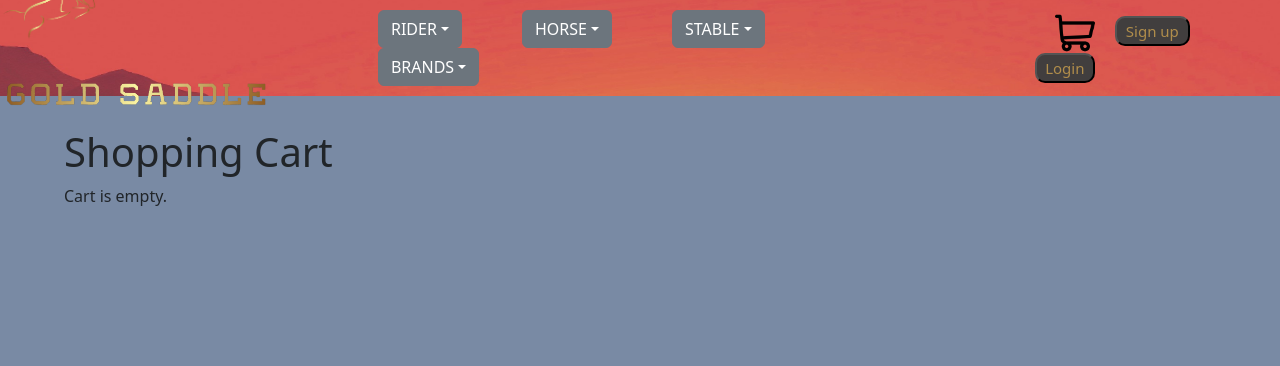
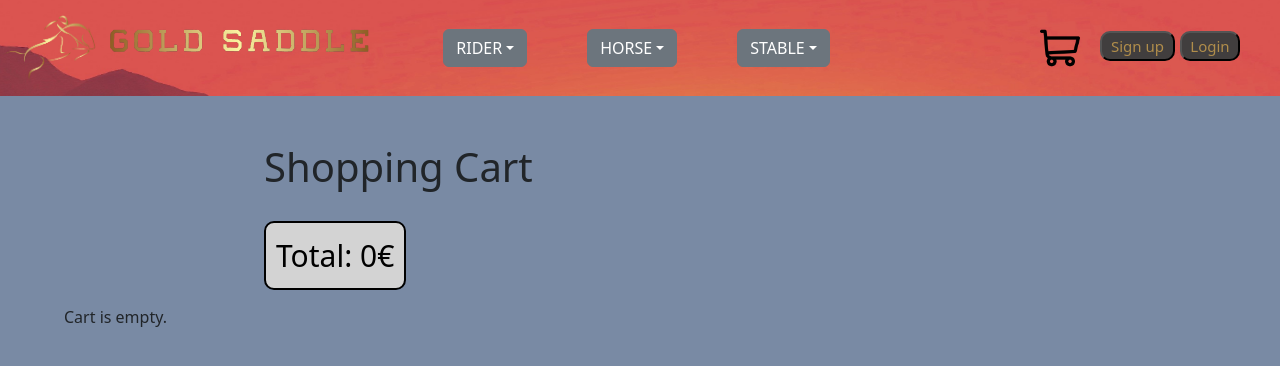
Before and after one commit to HenryNasci/DWeb_Trab_Final, a React (Create React App) app: page /Cart in a window 1280 px wide. Shown: the top 366 px of the page. Built offline with nearby package versions, Linux system fonts and the light colour scheme.

Commit message:
cart css e js

```diff
--- a/src/Components/Header.js
+++ b/src/Components/Header.js
@@ -75,19 +75,7 @@ function Header({ handleGetCategoria }) {
             <Dropdown.Item onClick={() => handleGetCategoria("Brooms")}>Brooms</Dropdown.Item>
           </Dropdown.Menu>
         </Dropdown>
-        <Dropdown className="dropdownMainPage">
-          <Dropdown.Toggle id="dropdown-button-dark-example1" variant="secondary">
-            BRANDS
-          </Dropdown.Toggle>
 
-          <Dropdown.Menu>
-            <Dropdown.Item onClick={() => handleGetCategoria("Horze")}>Horze</Dropdown.Item>
-            <Dropdown.Item onClick={() => handleGetCategoria("Jumpin")}>Jumpin</Dropdown.Item>
-            <Dropdown.Item onClick={() => handleGetCategoria("Kingsland")}>Kingsland</Dropdown.Item>
-            <Dropdown.Item onClick={() => handleGetCategoria("Harcour")}>Harcour</Dropdown.Item>
-            <Dropdown.Item onClick={() => handleGetCategoria("Eskadron")}>Veredus</Dropdown.Item>
-          </Dropdown.Menu>
-        </Dropdown>
       </div>
       <div className="btnLog">
         <img className="imgShoppingCart" alt="Imagem do carrinho de compras" src={shopping_cart} onClick={handleOnClickToCart} />
--- a/src/app/Cart.css
+++ b/src/app/Cart.css
@@ -5,18 +5,45 @@
 }
 
 .bodyCart {
-
+    margin: 0px auto;
     background-color: #798aa4;
     width: 100%;
     padding-top: 10%;
+    padding-bottom: 10%;
     padding-left: 5%;
+}
+
+.butRemove {
+    background-color: #d3d3d3;
+    border: 2px solid black;
+    color: black;
+    margin-top: 10px;
+    margin-left: 20%;
+    padding: 4px 8px;
+    text-align: center;
+    text-decoration: none;
+    font-size: 16px;
+    float: left;
+}
+
+.butRemove:hover {
+    background-color: #ff0000;
+    color: #FFF;
+}
+
+.cartItem {
+    margin: 0px 200px;
 }
 
 .cartItemInfo {
     background: #d3d3d3;
     color: #FFF;
+    margin-right: 20px;
     padding: 20px;
     border: 1px solid #000;
+    border-radius: 10px;
+    height: 242px;
+    margin-bottom: 10px;
 }
 
 .imgProdutoMainPage {
@@ -26,21 +53,28 @@
 .cartItemText {
     text-align: left;
     vertical-align: top;
-    padding-left: 25%;
-    margin-top: -20px;
+    padding-left: 20%;
+    margin-top: -50px;
     color: #000;
-
+    font-size: 25px;
+    font-weight: bold;
+    float: left;
 }
 
 .cartTotalPrice {
     background-color: #d3d3d3;
     border: 2px solid black;
+    border-radius: 10px;
     color: black;
-    margin-top: 10px;
-    padding: 4px 8px;
+    margin: 15px 200px;
+    padding: 10px;
     text-align: center;
     text-decoration: none;
     display: inline-block;
-    font-size: 16px;
+    font-size: 30px;
     align: center;
 }
+
+.tituloCart {
+    margin: 15px 200px;
+}
--- a/src/app/Cart.js
+++ b/src/app/Cart.js
@@ -36,6 +36,7 @@ function CartPage() {
             <Header />
             <div className="bodyCart">
                 <h1 className='tituloCart'>Shopping Cart</h1>
+                <p className="cartTotalPrice">Total: {totalPrice}€</p>
                 {cartItems.length === 0 ? (
                     <p className='cartVazio'>Cart is empty.</p>
                 ) : (
@@ -50,12 +51,10 @@ function CartPage() {
                                         <p className="cartItemBrand">{item.marca}</p>
                                         <p className="cartItemPrice">{item.preco}€</p>
                                     </div>
+                                    <button className='butRemove' onClick={() => handleRemoveItem(index)}>Remove</button>
                                 </div>
-                                <button onClick={() => handleRemoveItem(index)}>Remove</button>
                             </div>
                         ))}
-                        <p className="cartTotalPrice">Total: {totalPrice}€</p>
-
                     </div>
                 )}
             </div>
```
